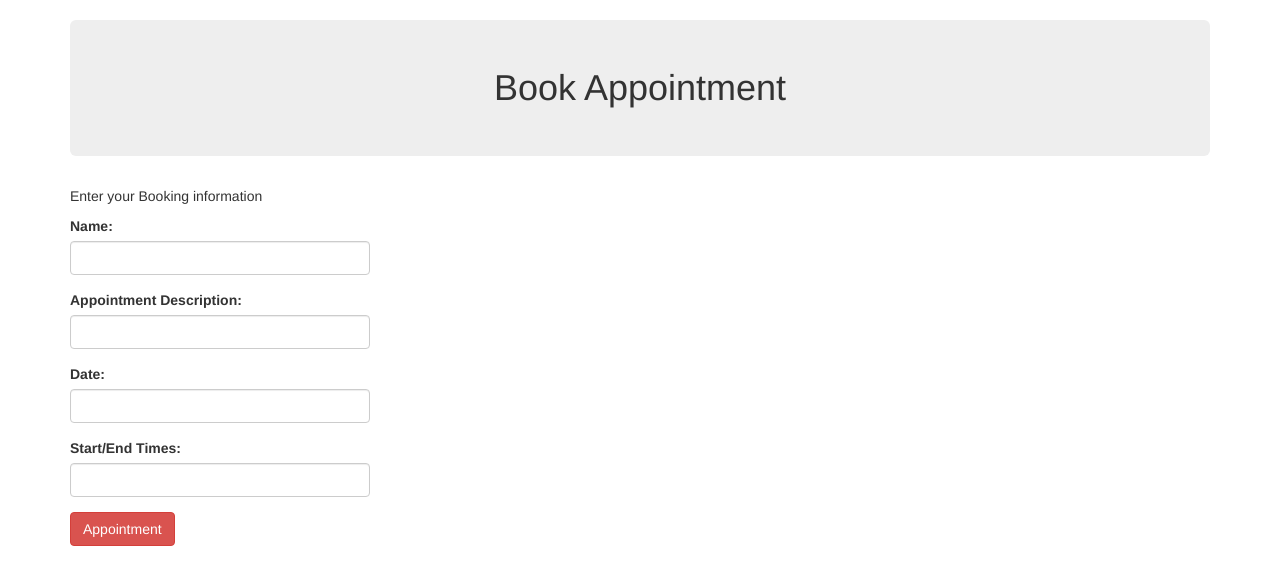
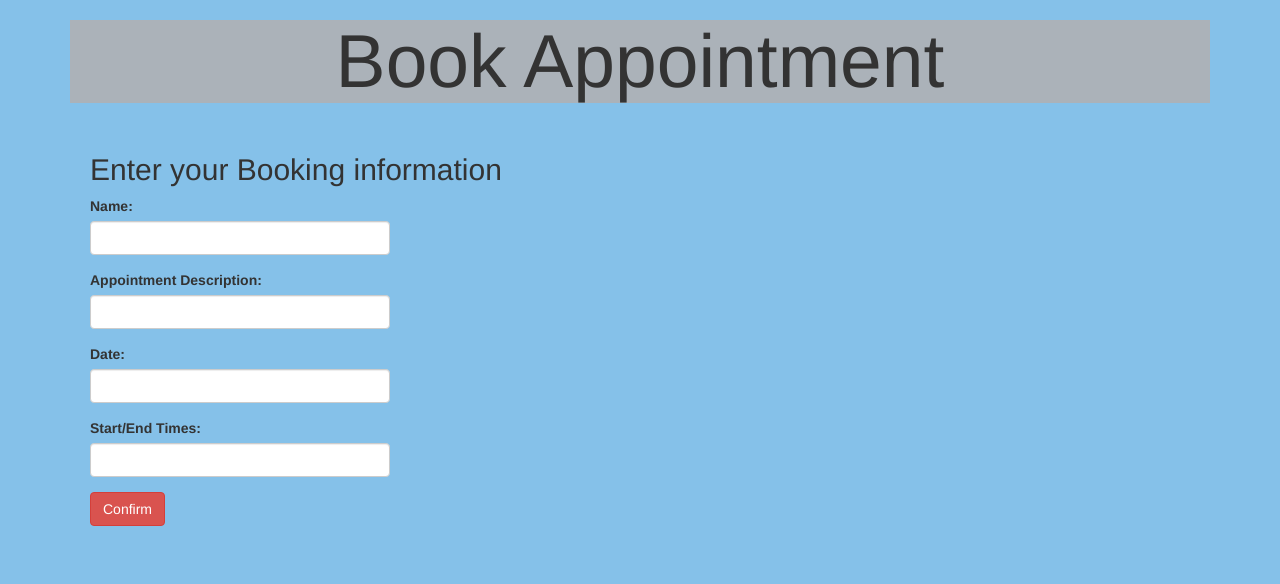
Before and after one commit to FrankNgo/booking-appointment, a plain HTML site: page index.html in a window 1280 px wide. Drawn offline with Linux system fonts and the light colour scheme.

Commit message:
Add css styles

```diff
--- a/css/styles.css
+++ b/css/styles.css
@@ -2,10 +2,32 @@ form{
   width: 300px;
 }
 
-.jumbotron{
-  text-align: center;
+#booking-confirmed{
+  display: none;
+  font-size: 20px;
+}
+
+body{
+  background-color: #85C1E9;
+}
+
+.col-md-6{
+  padding: 20px;
 }
 
 #booking-confirmed{
-  display: none;
+  padding-top: 65px;
+
 }
+
+.well{
+  border: 2px solid black;
+  background-color: #D7BDE2
+}
+
+.title{
+  font-size: 75px;
+  text-align: center;
+  background-color: #ABB2B9;
+  width: 100%;
+}
--- a/index.html
+++ b/index.html
@@ -9,8 +9,9 @@
   </head>
   <body>
    <div class="container">
-    <h1 class="jumbotron">Book Appointment</h1>
-    <p> Enter your Booking information </p>
+    <h1 class="title">Book Appointment</h1>
+    <div class="col-md-6">
+      <h2> Enter your Booking information </h2>
       <form id="book-info">
         <div class="form-group">
           <label for="name">Name: </label>
@@ -28,10 +29,12 @@
           <label for="time">Start/End Times: </label>
           <input id="time" class="form-control" type="text">
         </div>
-      <button type="submit" class="btn btn-danger">Appointment</button>
+        <button type="submit" class="btn btn-danger">Confirm</button>
       </form>
-
+    </div>
+      <div class="col-md-6" id="booking-text">
         <div id="booking-confirmed">
+          <div class="well">
           <p>Booking Confirmed!</p>
           <p>Name: <span class="name"></span></p>
           <p>Description: <span class="description"></span></p>
@@ -39,5 +42,7 @@
           <p>Times: <span class="time"></span></p>
         </div>
       </div>
+    </div>
+   </div>
   </body>
 </html>
```
Lines whose indentation alone changed are shown as unchanged.
